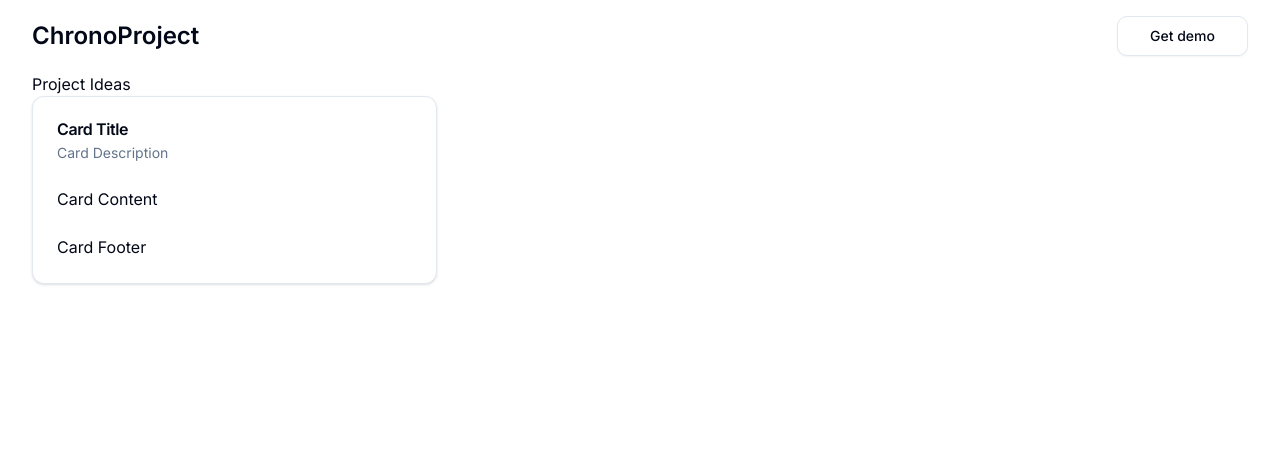
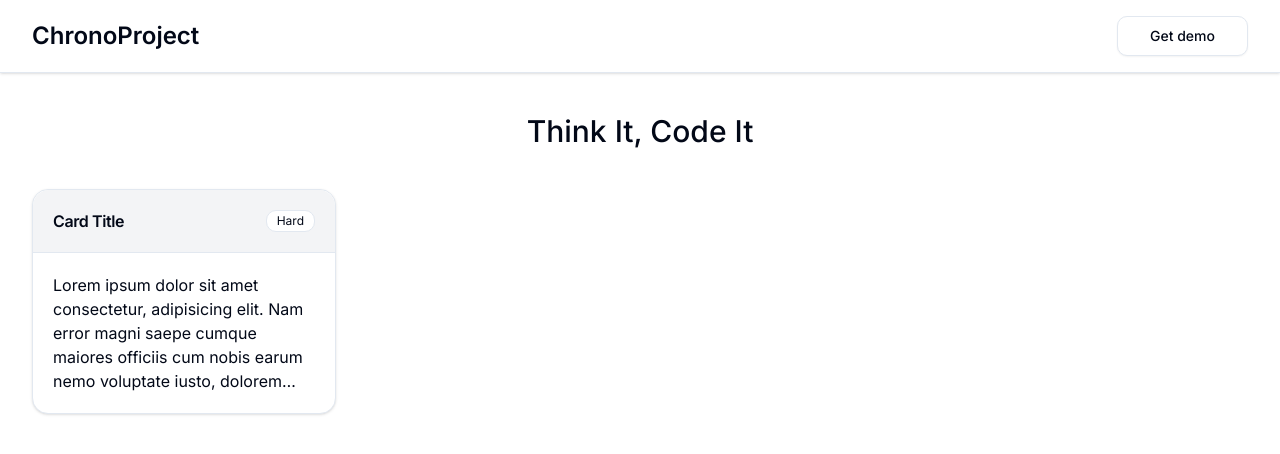
Before and after one commit to CarlosPProjects/project-ideas-generator, a Next.js app: page /ideas in a window 1280 px wide. Shown: the top 454 px of the page. Built offline with nearby package versions, Linux system fonts and the light colour scheme.

Commit message:
Refactor card project component styles and update page layout

```diff
--- a/src/app/ideas/_components/card-project.tsx
+++ b/src/app/ideas/_components/card-project.tsx
@@ -1,25 +1,23 @@
 import {
   Card,
   CardContent,
-  CardDescription,
-  CardFooter,
   CardHeader,
   CardTitle,
 } from "@/components/ui/card"
+import { Badge } from "@/components/ui/badge"
 
 const CardProject = () => {
   return (
-    <Card>
-      <CardHeader>
-        <CardTitle>Card Title</CardTitle>
-        <CardDescription>Card Description</CardDescription>
+    <Card className="rounded-2xl">
+      <CardHeader className="rounded-t-2xl bg-gray-100 border-b border-border p-5">
+        <div className="flex justify-between items-center gap-2">
+          <CardTitle>Card Title</CardTitle>
+          <Badge variant='outline' className="font-normal bg-background">Hard</Badge>
+        </div>
       </CardHeader>
-      <CardContent>
-        <p>Card Content</p>
+      <CardContent className="p-5">
+        <p className="line-clamp-5">Lorem ipsum dolor sit amet consectetur, adipisicing elit. Nam error magni saepe cumque maiores officiis cum nobis earum nemo voluptate iusto, dolorem eveniet dignissimos asperiores eaque expedita quia</p>
       </CardContent>
-      <CardFooter>
-        <p>Card Footer</p>
-      </CardFooter>
     </Card>
   )
 }
--- a/src/app/ideas/page.tsx
+++ b/src/app/ideas/page.tsx
@@ -5,10 +5,10 @@ import CardProject from './_components/card-project'
 const Ideas = () => {
   return (
     <Container className='flex-1 flex flex-col'>
-      <div>
-        <h1>Project Ideas</h1>
+      <div className='flex justify-center py-10'>
+        <h1 className='text-3xl font-medium'>Think It, Code It</h1>
       </div>
-      <div className='grid grid-cols-3'>
+      <div className='grid grid-cols-4'>
         <CardProject />
       </div>
     </Container>
--- a/src/components/Header.tsx
+++ b/src/components/Header.tsx
@@ -1,10 +1,18 @@
+'use client'
+
 import Link from "next/link"
 import Container from "./Container"
 import { buttonVariants } from "./ui/button"
+import { usePathname } from "next/navigation"
 
 const Header = () => {
+
+  const pathName = usePathname();
+
+  const isHomePage = pathName === '/';
+
   return (
-    <header>
+    <header className={`${!isHomePage && 'border-b border-border shadow'}`}>
       <Container className="flex justify-between items-center py-4">
         <Link href='/' className="font-semibold text-2xl">
           ChronoProject
```
